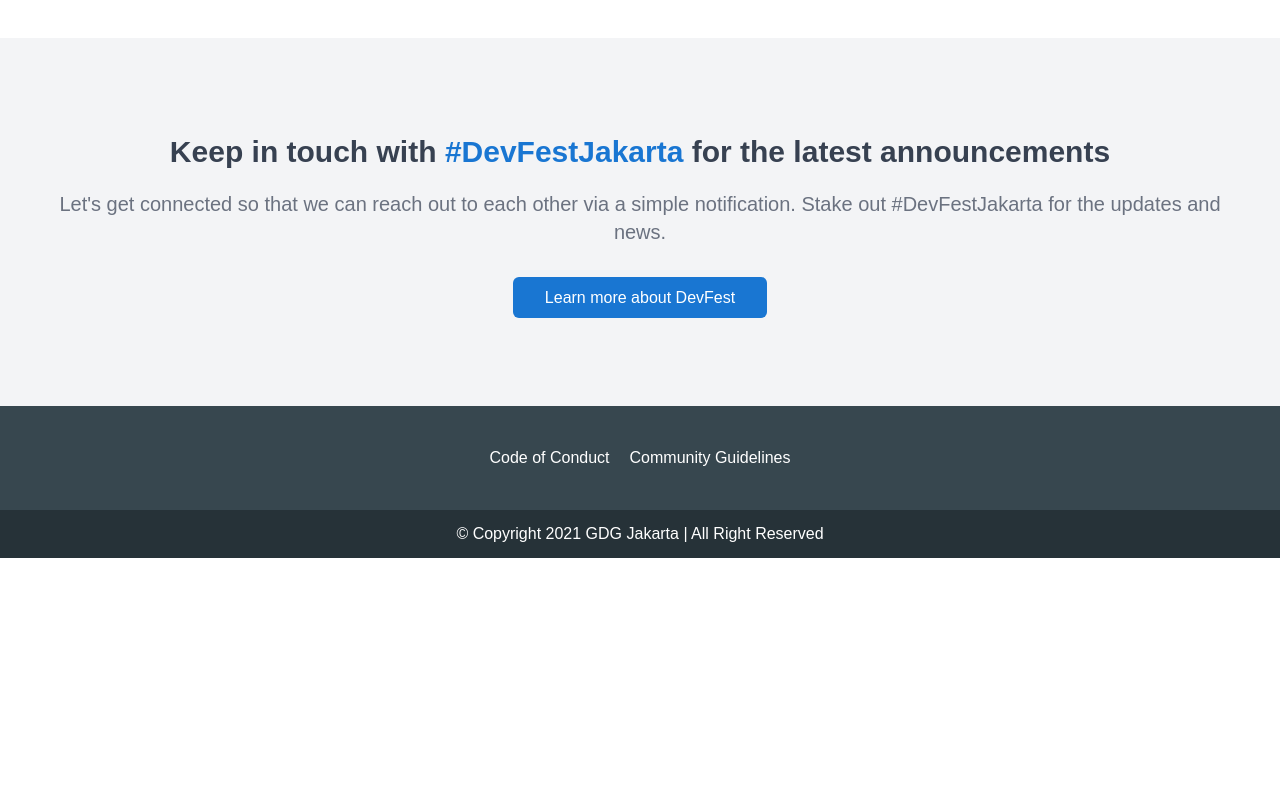
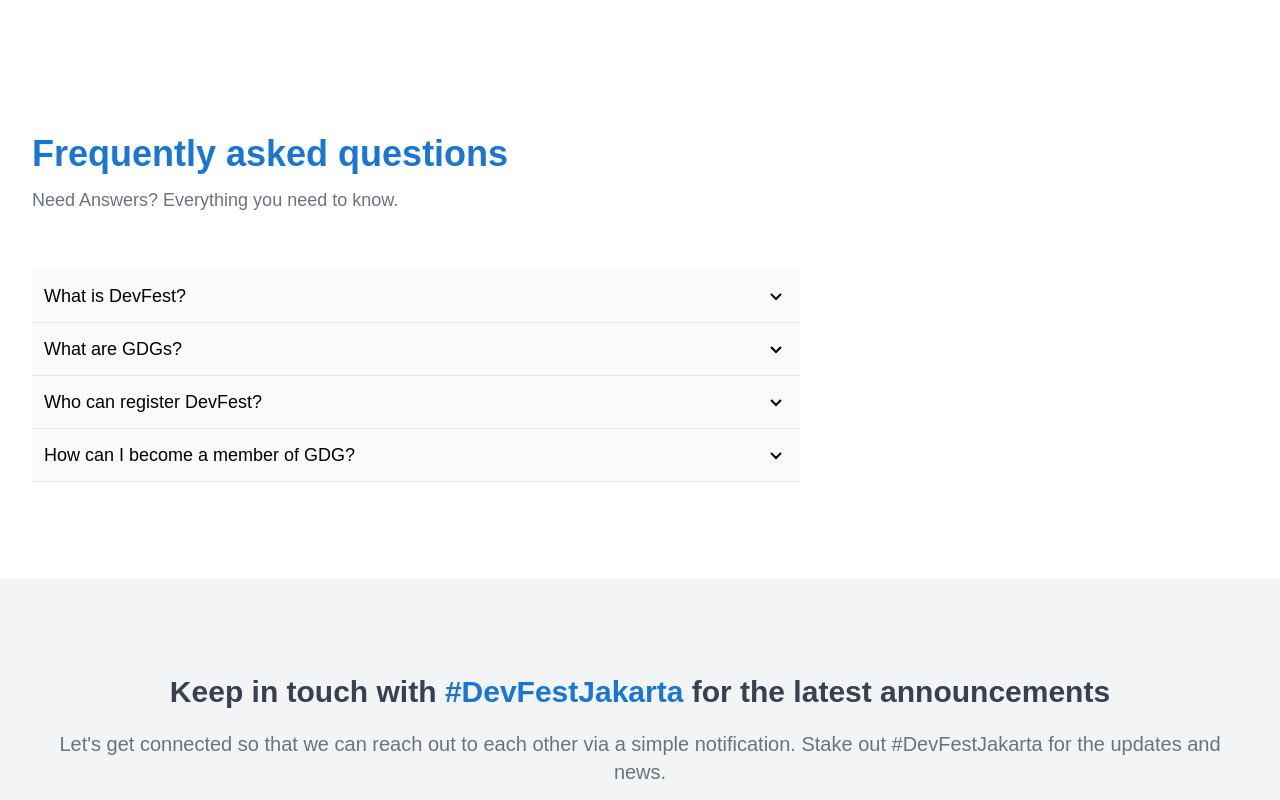
Before and after one commit to arayhan/devfest-jakarta-2021, a React (Create React App) app: page / in a window 1280 px wide. Shown: the part 3180-3980 px from the top of the page. Before the commit the page ends 3738 px from the top, so only its background shows below. Built offline with nearby package versions, Linux system fonts and the light colour scheme; what @tailwindcss/typography would draw is missing.

Commit message:
add FAQ component to Home Section

```diff
--- a/src/pages/Home.jsx
+++ b/src/pages/Home.jsx
@@ -8,6 +8,7 @@ import { About } from "../components/sections/About";
 import { Streams } from "../components/sections/Streams";
 import { Container } from "../components/Container";
 import { ROUTES } from "../routes";
+import { FAQ } from "../components/sections/FAQ";
 
 export const Home = () => {
 	return (
@@ -53,6 +54,22 @@ export const Home = () => {
 			</Fade>
 
 			<Fade>
+				<section className="py-24">
+					<Container className="space-y-14">
+						<div className="space-y-3">
+							<h1 className="text-4xl text-blue-700 font-semibold">
+								Frequently asked questions
+							</h1>
+							<p className="text-lg text-gray-500">
+								Need Answers? Everything you need to know.
+							</p>
+						</div>
+						<FAQ />
+					</Container>
+				</section>
+			</Fade>
+
+			<Fade>
 				<CTA />
 			</Fade>
 		</div>
```
